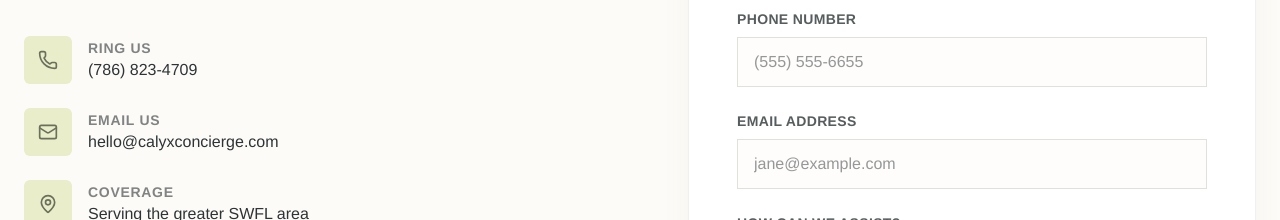
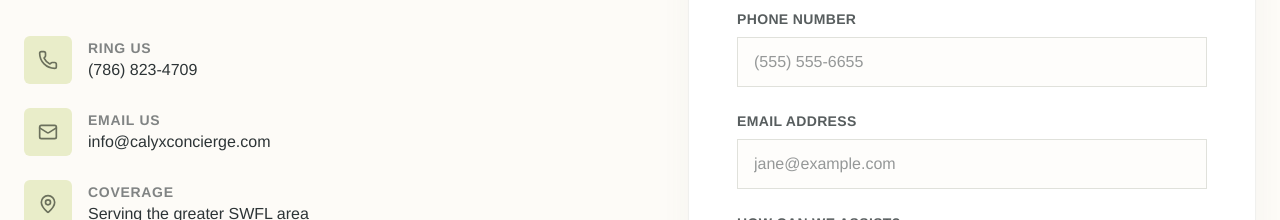
Before and after one commit to mivelas/calyx-site, a React (Vite) app: page / in a window 1280 px wide. Shown: the part 4100-4320 px from the top of the page. Built offline with nearby package versions, Linux system fonts and the light colour scheme; a web font is replaced by a local one.

Commit message:
Update contact email address in App.tsx

```diff
--- a/src/App.tsx
+++ b/src/App.tsx
@@ -392,7 +392,7 @@ export default function App() {
                 </div>
                 <div>
                   <p className="text-sm text-brand-ink/60 uppercase tracking-wider font-semibold">Email Us</p>
-                  <p className="font-medium">hello@calyxconcierge.com</p>
+                  <p className="font-medium">info@calyxconcierge.com</p>
                 </div>
               </div>
               <div className="flex items-center gap-4 text-brand-ink">
```
